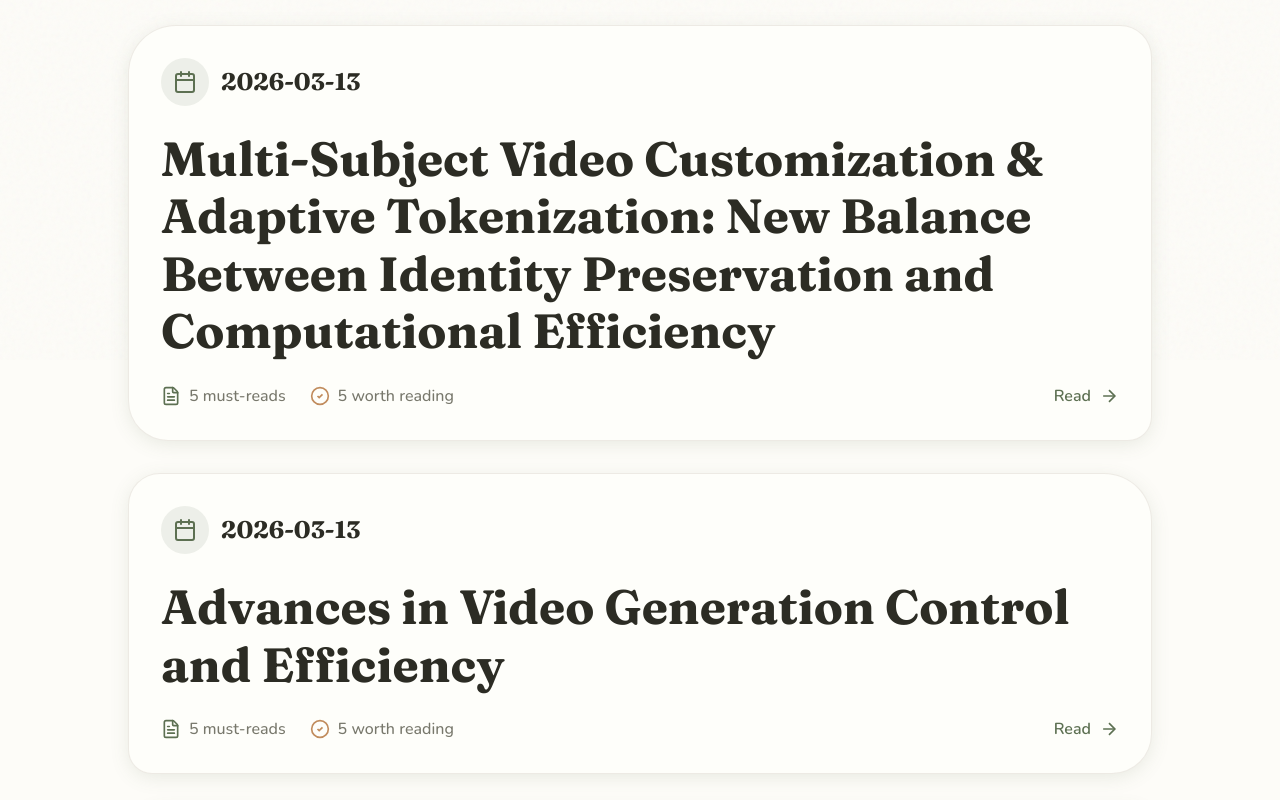
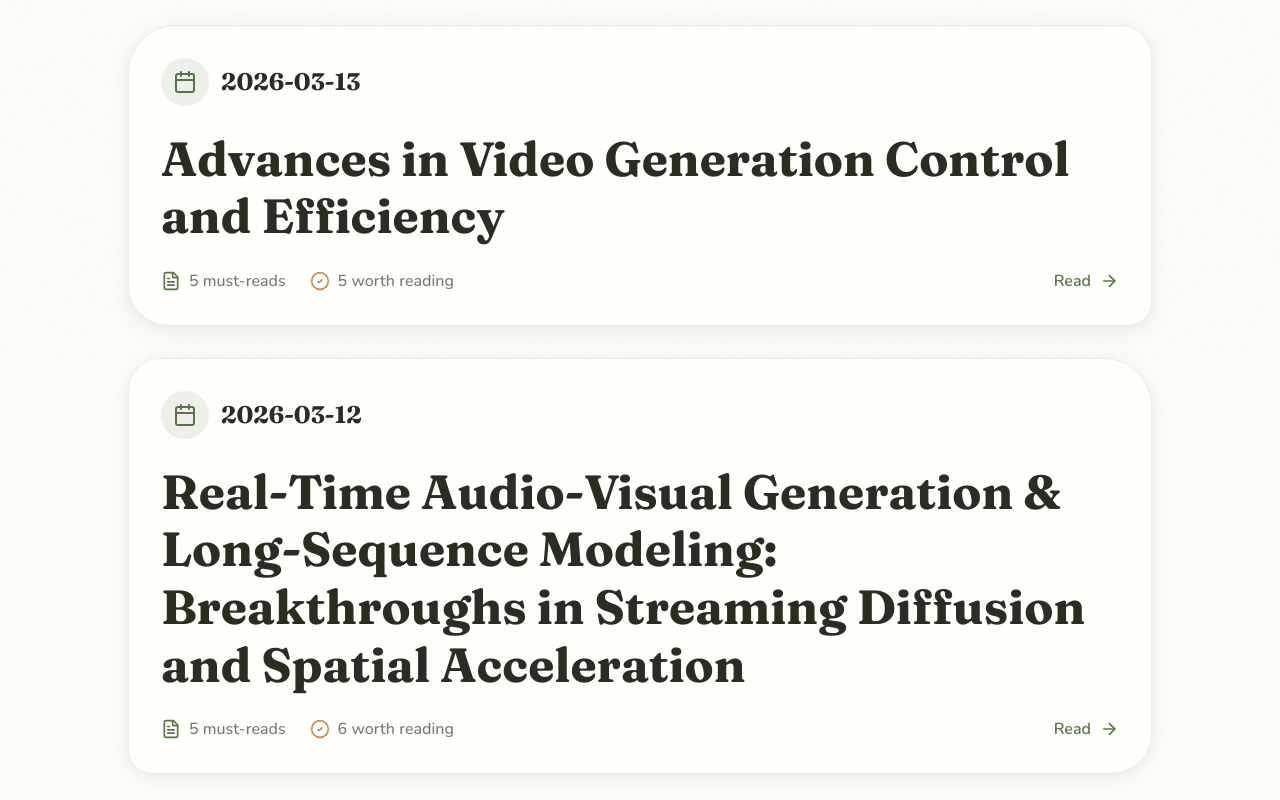
Before and after one commit to GHOST-LOVE-YOU/yiny, a Next.js app: page /en/daily/music-to-dance in a window 1280 px wide. Shown: the part 440-1240 px from the top of the page. Built offline with nearby package versions, Linux system fonts and the light colour scheme.

Commit message:
fix: remove duplicate 2026-03-13 entry in registry

```diff
--- a/src/data/registry.ts
+++ b/src/data/registry.ts
@@ -138,14 +138,6 @@ export const registry: DigestMeta[] = [
     roleId: "music-to-dance",
     roleName: { zh: "Music-to-Dance 视频生成研究者", en: "Music-to-Dance Video Generation Researcher" },
     date: "2026-03-13",
-    title: { zh: "多主体视频定制与自适应Token化：身份保持与计算效率的新平衡", en: "Multi-Subject Video Customization & Adaptive Tokenization: New Balance Between Identity Preservation and Computational Efficiency" },
-    mustReadCount: 5,
-    worthReadingCount: 5,
-  },
-  {
-    roleId: "music-to-dance",
-    roleName: { zh: "音乐驱动舞蹈", en: "Music-to-Dance" },
-    date: "2026-03-13",
     title: { zh: "视频生成控制与效率优化新进展", en: "Advances in Video Generation Control and Efficiency" },
     mustReadCount: 5,
     worthReadingCount: 5,
```
